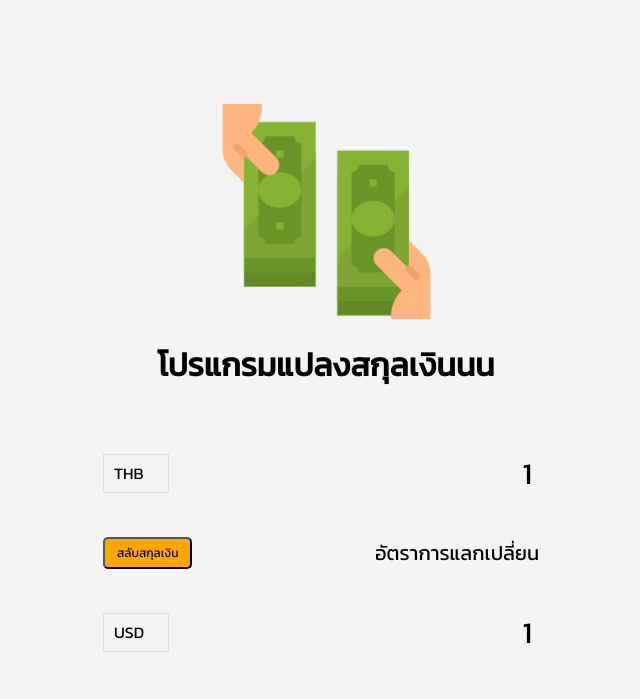
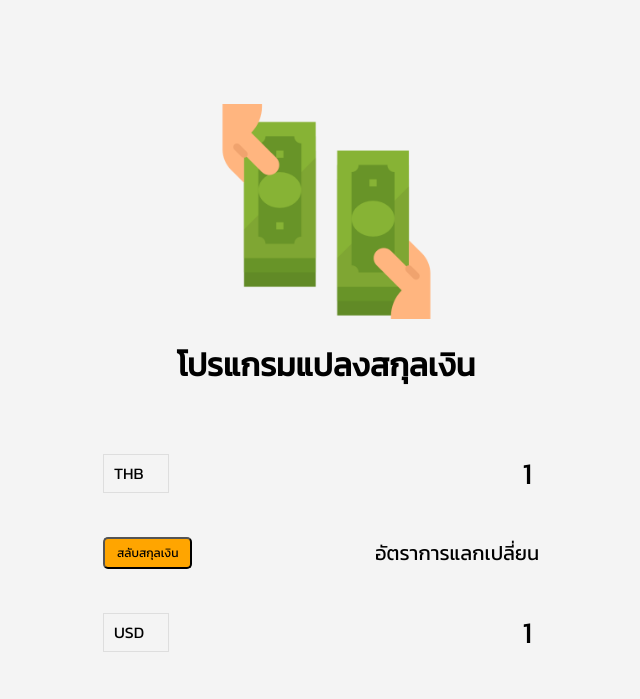
Before and after one commit to Chutipon01/money_exchange, a plain HTML site: page index.html in a window 1280 px wide. Shown: the whole page, without its empty margins (314-954 px from the left). Drawn offline with Linux system fonts and the light colour scheme; no server answers.

Commit message:
seccound

```diff
--- a/index.html
+++ b/index.html
@@ -7,7 +7,7 @@
 </head>
 <body>
     <img src="img/money.png" class="money-img">
-    <h1>โปรแกรมแปลงสกุลเงินนน</h1>
+    <h1>โปรแกรมแปลงสกุลเงิน</h1>
     <div class="container">
         <div class="currency">
             <select name="" id="currency-one">
```
